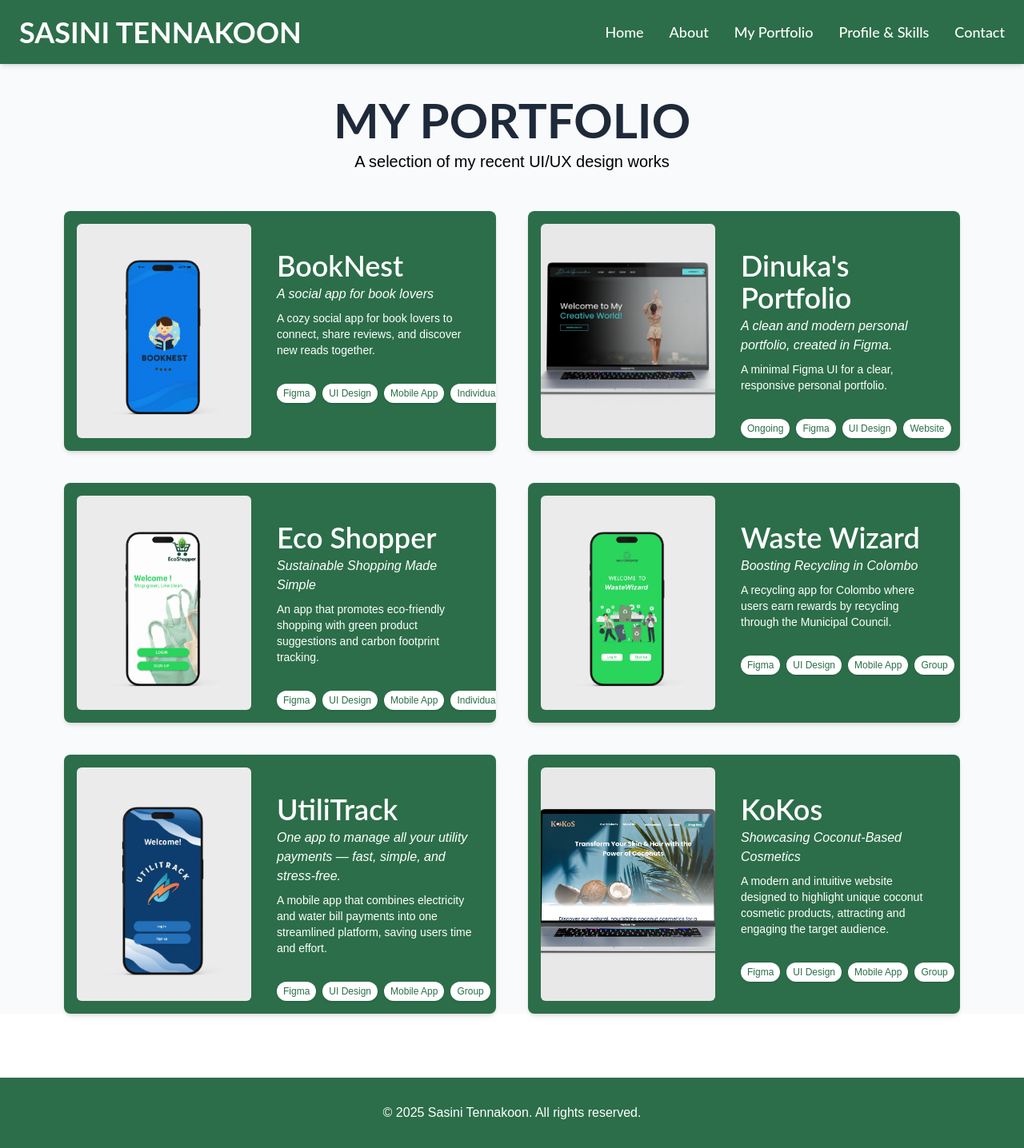
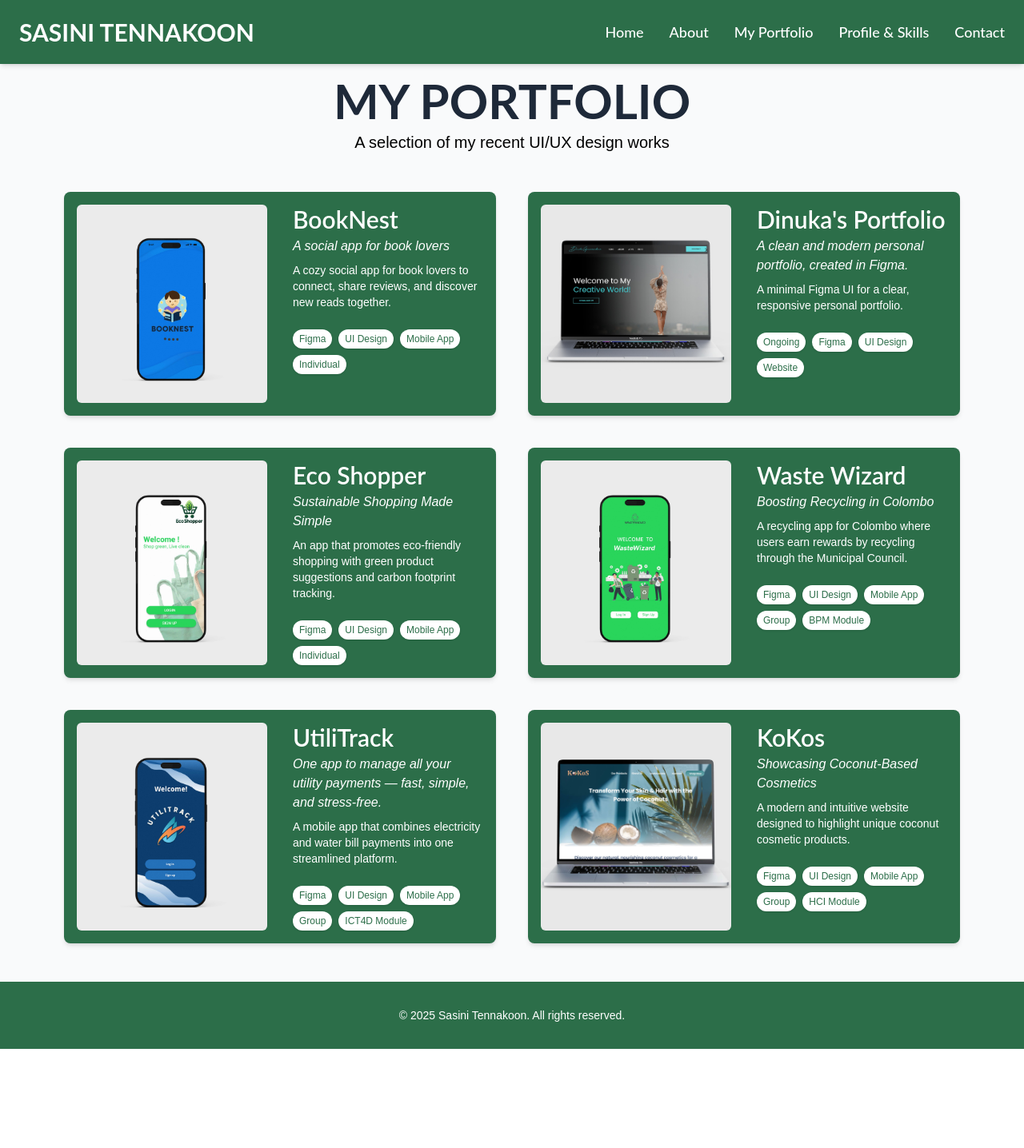
Before and after one commit to sasinitennakoon/Sasini-Tennakoon, a Next.js app: page /portfolio in a window 1280 px wide. Shown: the whole page at 80% size. After the commit the page ends 1312 px from the top, so only its background shows below. Built offline with nearby package versions, Linux system fonts and the light colour scheme.

Commit message:
porfolio page change

```diff
--- a/app/portfolio/page.jsx
+++ b/app/portfolio/page.jsx
@@ -9,65 +9,59 @@ const projects = [
     description:
       'A cozy social app for book lovers to connect, share reviews, and discover new reads together.',
     image: '/BookNest.jpg',
-    tags: ['Figma', 'UI Design', 'Mobile App','Individual'],
+    tags: ['Figma', 'UI Design', 'Mobile App', 'Individual'],
     link: '/portfolio/book-nest',
   },
-
   {
     title: "Dinuka's Portfolio",
-    subtitle: 'A clean and modern  personal portfolio, created in Figma.',
+    subtitle: 'A clean and modern personal portfolio, created in Figma.',
     description:
       'A minimal Figma UI for a clear, responsive personal portfolio.',
     image: '/dinu.jpg',
-    tags: ['Ongoing','Figma', 'UI Design', 'Website'],
+    tags: ['Ongoing', 'Figma', 'UI Design', 'Website'],
     link: '/portfolio/dinuka-portfolio',
   },
-
   {
     title: 'Eco Shopper',
     subtitle: 'Sustainable Shopping Made Simple',
     description:
       'An app that promotes eco-friendly shopping with green product suggestions and carbon footprint tracking.',
     image: '/Echo.jpg',
-    tags: ['Figma', 'UI Design', 'Mobile App','Individual'],
+    tags: ['Figma', 'UI Design', 'Mobile App', 'Individual'],
     link: '/portfolio/eco-shopper',
   },
-
   {
     title: 'Waste Wizard',
     subtitle: 'Boosting Recycling in Colombo',
     description:
       'A recycling app for Colombo where users earn rewards by recycling through the Municipal Council.',
-    image: '/wast.jpg', // Place this image in public folder
-    tags: ['Figma', 'UI Design', 'Mobile App','Group','BPM Module'],
+    image: '/wast.jpg',
+    tags: ['Figma', 'UI Design', 'Mobile App', 'Group', 'BPM Module'],
     link: '/portfolio/waste-wizard',
   },
-
   {
     title: 'UtiliTrack',
     subtitle: 'One app to manage all your utility payments — fast, simple, and stress-free.',
     description:
-      'A mobile app that combines electricity and water bill payments into one streamlined platform, saving users time and effort.',
-    image: '/utility.jpg', // Place this image in public folder
-    tags: ['Figma', 'UI Design', 'Mobile App','Group','ICT4D Module'],
+      'A mobile app that combines electricity and water bill payments into one streamlined platform.',
+    image: '/utility.jpg',
+    tags: ['Figma', 'UI Design', 'Mobile App', 'Group', 'ICT4D Module'],
     link: '/portfolio/utili-track',
   },
-
   {
     title: 'KoKos',
     subtitle: 'Showcasing Coconut-Based Cosmetics',
     description:
-      'A modern and intuitive website designed to highlight unique coconut cosmetic products, attracting and engaging the target audience.',
+      'A modern and intuitive website designed to highlight unique coconut cosmetic products.',
     image: '/kokos.jpg',
-    tags: ['Figma', 'UI Design', 'Mobile App','Group','HCI Module'],
+    tags: ['Figma', 'UI Design', 'Mobile App', 'Group', 'HCI Module'],
     link: '/portfolio/kokos',
   },
-
-
 ];
 
 export default function PortfolioPage() {
   const [showNavbar, setShowNavbar] = useState(true);
+  const [mobileMenuOpen, setMobileMenuOpen] = useState(false);
 
   useEffect(() => {
     let lastScrollY = window.scrollY;
@@ -80,15 +74,24 @@ export default function PortfolioPage() {
   }, []);
 
   return (
-    <>
+    <div className="flex flex-col min-h-screen">
       {/* 🔻 Navbar */}
       <nav
-        className={`fixed top-0 left-0 w-full z-50 bg-[#2C6E49] h-20 shadow-md px-6 py-4 flex justify-between items-center transition-opacity duration-500 ${
+        className={`fixed top-0 left-0 w-full z-50 bg-[#2C6E49] h-20 shadow-md px-6 py-4 transition-opacity duration-500 ${
           showNavbar ? 'opacity-100 pointer-events-auto' : 'opacity-0 pointer-events-none'
         }`}
       >
-        <div className="text-4xl font-bold text-white font-[Lato]">SASINI TENNAKOON</div>
-        <div className="space-x-8 text-lg font-medium text-white font-[Lato]">
+        <div className="flex justify-between items-center h-full">
+          <div className="text-3xl font-bold text-white font-[Lato]">SASINI TENNAKOON</div>
+          <div className="md:hidden">
+            <button
+              onClick={() => setMobileMenuOpen(!mobileMenuOpen)}
+              className="text-white text-2xl"
+            >
+              ☰
+            </button>
+          </div>
+          <div className="hidden md:flex space-x-8 text-lg font-medium text-white font-[Lato]">
             <a href="/" className="hover:text-white">Home</a>
             <a href="/#about" className="hover:text-white">About</a>
             <a href="/portfolio" className="hover:text-white">My Portfolio</a>
@@ -102,11 +105,29 @@ export default function PortfolioPage() {
               Contact
             </a>
           </div>
+        </div>
+
+        {mobileMenuOpen && (
+          <div className="md:hidden mt-4 flex flex-col space-y-3 text-white font-[Lato] text-base">
+            <a href="/" className="hover:text-white">Home</a>
+            <a href="/#about" className="hover:text-white">About</a>
+            <a href="/portfolio" className="hover:text-white">My Portfolio</a>
+            <a href="/#skills" className="hover:text-white">Profile & Skills</a>
+            <a
+              href="https://wa.me/94776552988"
+              target="_blank"
+              rel="noopener noreferrer"
+              className="hover:text-white"
+            >
+              Contact
+            </a>
+          </div>
+        )}
       </nav>
 
       {/* 🔻 Main Content */}
-      <main className="min-h-screen bg-gray-50 pt-24 px-6 sm:px-12 lg:px-20">
-        <div className="text-center mb-12 mt-6">
+      <main className="flex-grow bg-gray-50 pt-24 px-4 sm:px-8 lg:px-20 pb-12">
+        <div className="text-center mb-12">
           <h1 className="text-3xl md:text-6xl font-bold text-gray-800 mb-2 font-[Lato]">
             MY PORTFOLIO
           </h1>
@@ -118,9 +139,9 @@ export default function PortfolioPage() {
             <a
               key={index}
               href={project.link}
-              className="flex bg-[#2C6E49] rounded-lg shadow-md overflow-hidden hover:shadow-xl transition min-h-[280px]"
+              className="flex flex-col sm:flex-row bg-[#2C6E49] rounded-lg shadow-md overflow-hidden hover:shadow-xl transition min-h-[280px]"
             >
-              <div className="w-1/2 p-4 overflow-hidden rounded-md" style={{ width: '250px' }}>
+              <div className="sm:w-1/2 w-full p-4">
                 <Image
                   src={project.image}
                   alt={project.title}
@@ -130,18 +151,18 @@ export default function PortfolioPage() {
                 />
               </div>
 
-              <div className="w-1/2 pt-12 pr-2 pb-4 pl-4">
-                <h2 className="text-4xl font-semibold text-white mb-1 font-[Lato]">
+              <div className="sm:w-1/2 w-full pt-4 pr-4 pb-4 pl-4">
+                <h2 className="text-2xl sm:text-3xl font-semibold text-white mb-1 font-[Lato]">
                   {project.title}
                 </h2>
                 <p className="text-md text-white italic">{project.subtitle}</p>
                 <p className="text-sm text-white mt-2">{project.description}</p>
 
-                <div className="flex flex-nowrap gap-2 mt-8">
+                <div className="flex flex-wrap gap-2 mt-4 sm:mt-6">
                   {project.tags.map((tag, idx) => (
                     <span
                       key={idx}
-                      className="bg-white text-[#2C6E49] text-xs font-medium px-2 py-1 rounded-full whitespace-nowrap shadow"
+                      className="bg-white text-[#2C6E49] text-xs font-medium px-2 py-1 rounded-full shadow whitespace-nowrap"
                     >
                       {tag}
                     </span>
@@ -153,14 +174,14 @@ export default function PortfolioPage() {
         </div>
       </main>
 
-      {/* 🔻 Footer OUTSIDE of main */}
-      <footer className="bg-[#2C6E49] text-white py-8 w-full mt-20">
+      {/* 🔻 Footer */}
+      <footer className="bg-[#2C6E49] text-white py-8 w-full">
         <div className="text-center">
-          <p className="text-mm">
+          <p className="text-sm">
             &copy; {new Date().getFullYear()} Sasini Tennakoon. All rights reserved.
           </p>
         </div>
       </footer>
-    </>
+    </div>
   );
 }
```
Lines whose indentation alone changed are shown as unchanged.
